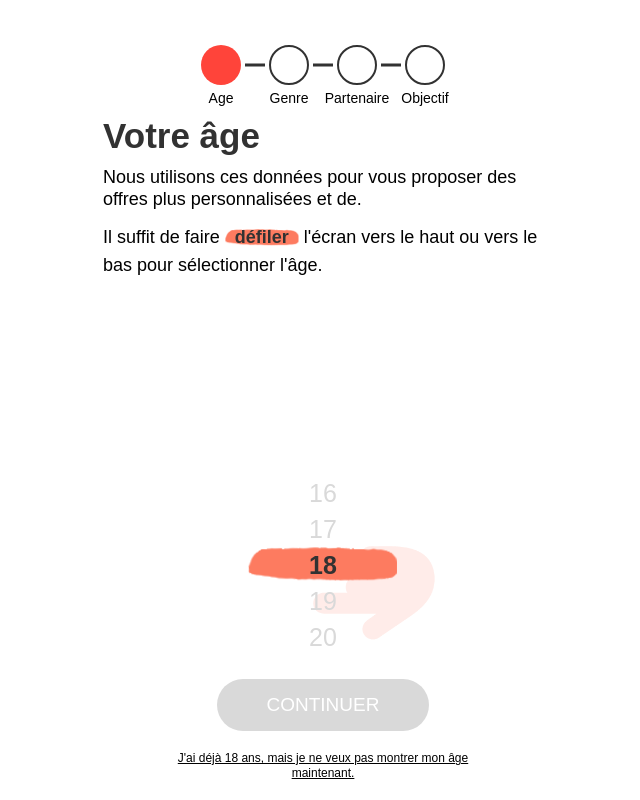
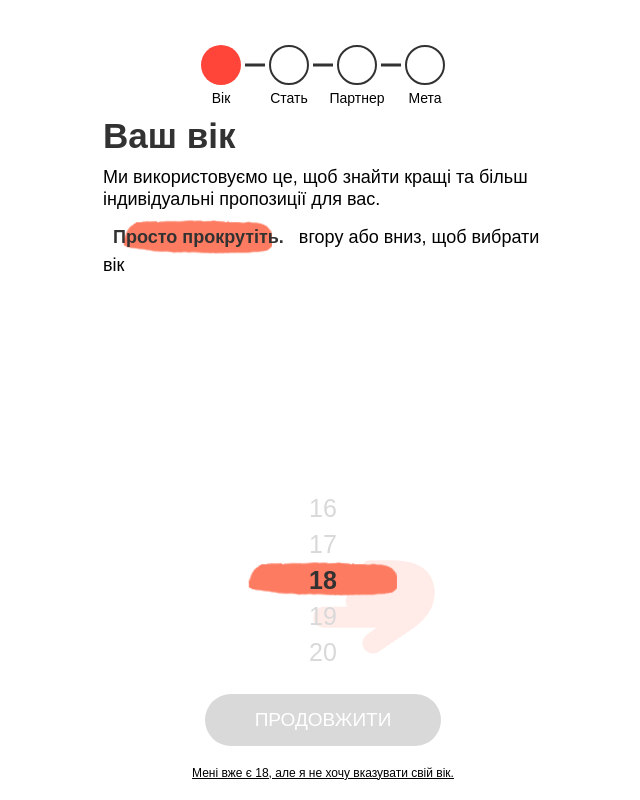
Before and after one commit to nikonenkoincodeit/quiz-app, a Vue app: page / in a window 1280 px wide. Shown: the whole page, without its empty margins (317-957 px from the left). Built offline with nearby package versions, Linux system fonts and the light colour scheme.

Commit message:
Added Ukrainian translation

```diff
--- a/src/App.vue
+++ b/src/App.vue
@@ -24,7 +24,7 @@ import YourGoal from "./components/YourGoal.vue";
 
 onMounted(() => {
   const { $i18n } = getCurrentInstance().proxy;
-  $i18n.locale = "fr";
+  $i18n.locale = "uk";
 });
 
 const items = reactive([
--- a/src/i18n/locales/uk.json
+++ b/src/i18n/locales/uk.json
@@ -1,73 +1,73 @@
 {
     "progress_bar": {
-      "age":"",
-      "gender": "",
-      "partner":"",
-      "goal":""
+      "age":"Вік",
+      "gender": "Стать",
+      "partner":"Партнер",
+      "goal":"Мета"
     },
     "buttons": {
-      "continue": "",
-      "got_it": "",
-      "go_back": ""
+      "continue": "Продовжити",
+      "got_it": "Зрозуміло",
+      "go_back": "Назад"
     },
     "list":{
-      "male":"",
-      "female":"",
-      "non_binary": "",
-      "no_matter": "",
-      "one_night_stand":"",
-      "romantic":"",
-      "new_friends":"",
-      "starting_a_family":"y",
-      "adult_live_cams":"",
-      "adult_online_games":""
+      "male":"Чоловік",
+      "female":"Жінка",
+      "non_binary": "Небінарні",
+      "no_matter": "Неважливо",
+      "one_night_stand":"На одну ніч",
+      "romantic":"Романтика",
+      "new_friends":"Нові друзі",
+      "starting_a_family":"Сім'я",
+      "adult_live_cams":"Веб-камери",
+      "adult_online_games":"Онлайн ігри"
     },
     "your_age": {
-      "title": "",
-      "desctiption1":"",
-      "desctiption2":"{btn} ",
-      "link": "",
-      "btn":""
+      "title": "Ваш вік",
+      "desctiption1":"Ми використовуємо це, щоб знайти кращі та більш індивідуальні пропозиції для вас.",
+      "desctiption2":"{btn} вгору або вниз, щоб вибрати вік",
+      "link": "Мені вже є 18, але я не хочу вказувати свій вік.",
+      "btn":"Просто прокрутіть."
     },
     "your_gender":{
-      "title": "",
-      "desctiption1":"{btn} ",
-      "btn":""
+      "title": "Ваша стать",
+      "desctiption1":"{btn} варіант, який найкраще описує вашу стать.",
+      "btn":"Виберіть"
     },
     "partner": {
-      "title": "",
-      "desctiption1":"{btn} ",
-      "btn":""
+      "title": "Партнер",
+      "desctiption1":"{btn} стать партнера, якій ви віддаєте перевагу.",
+      "btn":"Виберіть"
     },
     "your_goal": {
-      "title": "",
-      "desctiption1":"{btn} ",
-      "btn":""
+      "title": "Ваша мета",
+      "desctiption1":"{btn}, щоб дізнатися більше про кожну опцію.",
+      "btn":"Натисніть тут"
     },
     "popup": {
       "element1": {
-        "title":"",
-        "text": ""
+        "title":"На одну ніч",
+        "text": "Оберіть цей варіант, якщо ви шукаєте швидкі знайомства, стосунки без зобов'язань, іншими словами, секс на одну ніч."
       },
       "element2": {
-        "title":"",
-        "text": ""
+        "title":"Романтика",
+        "text": "Обиріть  цей варіант, якщо ви шукаєте серйозних стосунків, романтики, регулярних побачень і справжнього кохання."
       },
       "element3": {
-        "title":"",
-        "text": ""
+        "title":"Нові друзі",
+        "text": "Обиріть  цей варіант, якщо хочете знайти нових друзів або просто поспілкуватися з кимось."
       },
       "element4": {
-        "title":"",
-        "text": ""
+        "title":"Сім'я",
+        "text": "Виберіть цей варіант, якщо ви хочете одружитися і створити сім'ю."
       },
       "element5": {
-        "title":"",
-        "text": ""
+        "title":"Веб-камери",
+        "text": "Виберіть цю опцію, якщо хочете спостерігати за розвагами веб-моделей для дорослих у реальному часі."
       },
       "element6": {
-        "title":"",
-        "text": ""
+        "title":"Онлайн ігри",
+        "text": "Виберіть цю опцію, якщо хочете грати в браузерні онлайн-ігри для дорослих."
       }
     }
   }
```
